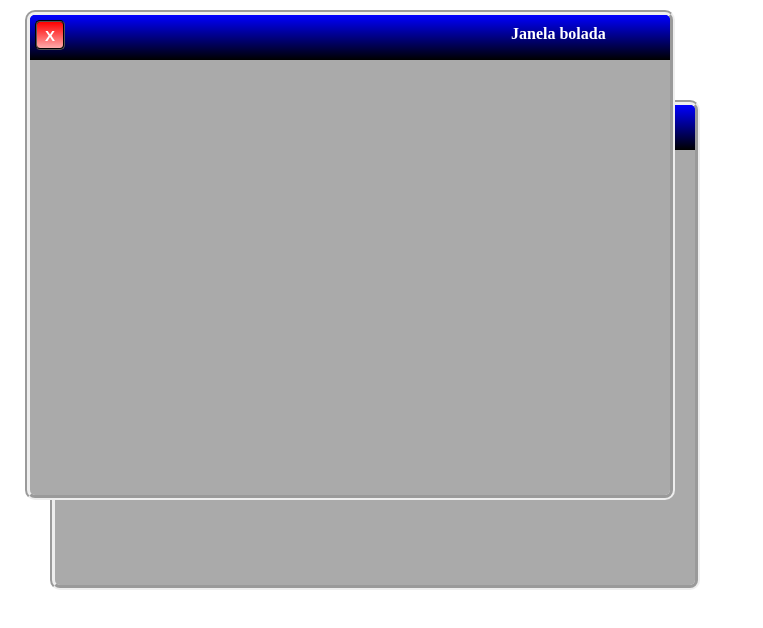
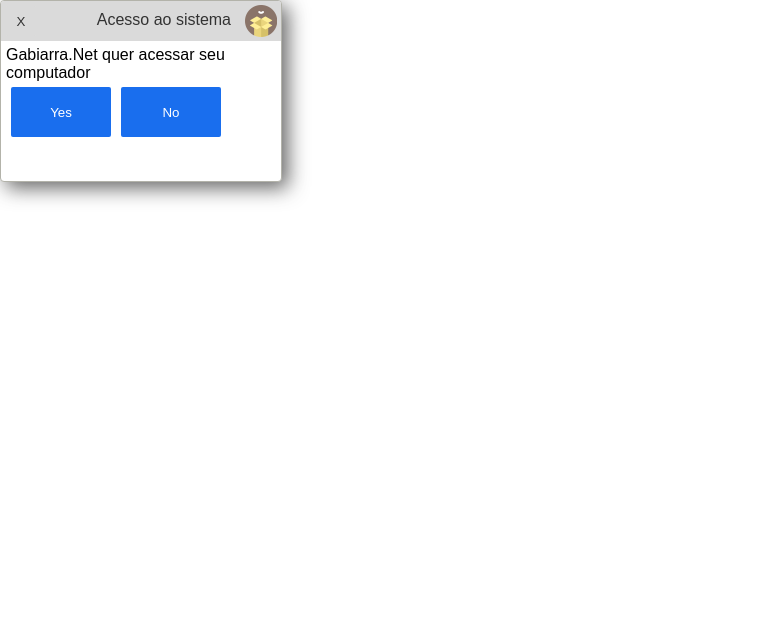
Before and after one commit to jeffersonmourak/Chameleon-WM, a plain HTML site: page index.html in a window 1280 px wide. Shown: the whole page, without its empty margins (0-763 px from the left). Drawn offline with Linux system fonts and the light colour scheme.

Commit message:
Window Style and window manager
Adição da estilização das janelas via CSS e a criação do gerenciador de
janelas

```diff
--- a/chameleon.js
+++ b/chameleon.js
@@ -5,13 +5,14 @@
 */
 //-------------------------map of windows------------------------------------
 
-function global(){
+function Global(){
   var windows = []
   return {
-    addWindow : function(obj){
-      windows[windows.length] = {id : "w"+windows.length,zindex : windows.length,object : obj};
+    addWindow : function(obj,title,icon){
+      windows[windows.length] = {id : "w"+windows.length , zindex : windows.length , object : obj , title : title , icon : icon};
       return "w"+(windows.length - 1);
     },
+    /*-----------------------remove a janela do mapa------------------------------*/
     removeWindow : function(wId){
       var indexOf = -1;
       for(var i = 0; i < windows.length; i+=1){
@@ -22,6 +23,7 @@ function global(){
       }
       windows.splice(indexOf,1);
     },
+    /*-----------------------modifica o z-index da janela -----------------------*/
     changeZindex : function(wId){
       var backup;
       var index;
@@ -42,11 +44,37 @@ function global(){
       windows[windows.length] = backup;
       for(var i = 0; i < windows.length; i+=1){
         windows[i].object.style.zIndex = windows[i].zindex;
+        this._stylize(wId);
       }
+    },
+    /*-----------------------modifica a classe das janelas -----------------------*/
+    _stylize : function(wId){
+      for(var i = 0; i < windows.length; i+=1){
+        if(windows[i].id == wId){
+          windows[i].object.className = "window noselect active";
+        }
+        else{
+          windows[i].object.className = "window noselect inactive";
+        }
+      }
+      var changeFocus = new Event("changeWindowFocus");
+      document.dispatchEvent(changeFocus);
+    },
+    /*-----------------------Lista as informações das janelas abertas-----------------------*/
+    list : function(){
+      var windowList = [];
+      for(var i = 0; i < windows.length; i+=1){
+        var active = false;
+        if(windows[i].object.className.indexOf(" active") > -1){
+          active = true;
+        }
+        windowList[i] = {id : windows[i].id, active : active,title:windows[i].title,icon:windows[i].icon};
+      }
+      return windowList;
     },
   };
 }
-global = new global();
+global = new Global();
 
 //---------------------------init--------------------------------------------
 
@@ -57,7 +85,11 @@ window.addEventListener("load", function(){
     var head = document.querySelector("head");
     var style = document.createElement('style');
     style.innerHTML = ".noselect{-webkit-touch-callout: none;\n-webkit-user-select: none;\n-khtml-user-select: none;\n-moz-user-select: none;\n-ms-user-select: none;\nuser-select: none;}";
+    var css = document.createElement("link");
+    css.rel = "stylesheet";
+    css.href = "window.css";
     head.appendChild(style);
+    head.appendChild(css);
 
 //-------------------CGButton - Chameleon Generic button----------------------
 
@@ -91,36 +123,27 @@ window.addEventListener("load", function(){
 
       var button = document.createElement("BUTTON");
 
-      button.style.height = this.height + "px";
-      button.style.width = this.width + "px";
-      button.style.backgroundColor = this.color;
-      button.style.borderRadius = this.radius + "px";
-      button.style.borderWidth = this.bSize + "px";
-      button.style.borderStyle = "groove";
+      var actObj =  this.actionObj;
       button.textContent = this.content;
-      button.style.margin = "5px";
-      button.style.color = "#fff";
-      button.style.fontSize = this.fSize + "px";
-      button.style.fontWeight = "bold";
-
-      if (this.barGradient){
-
-         button.style.backgroundImage = this.barGradient;
-      }
-
-      var actObj =  this.actionObj;
-
       if(this.clickEvent == "close"){
-
+          button.className = "close";
          button.addEventListener("click",function(){
 
             actObj.destroy();
          });
       }
+      else{
+        button.style.height = this.height + "px";
+        button.style.width = this.width + "px";
+        button.className = "button";
+      }
 
       if(actObj.barAlign == true){//bar align caso ativado
 
-         button.style.cssFloat = "right";
+         button.style.right = "0px";
+      }
+      else{
+          button.style.left = "0px";
       }
 
       this.parent.appendChild(button);
@@ -153,7 +176,6 @@ window.addEventListener("load", function(){
       if (this.option == "yesno"){
 
          dia.appendContent(this.msg, true, true);
-
          dia.divMargin = 20;
 
 //-------------------------botão yes------------------------------------*/
@@ -179,7 +201,7 @@ window.addEventListener("load", function(){
 /*----------------------objeto CWindow - Chameleon Window--------------------*/
 
    function CWindow(height, width, color, radius, bSize, drag, hStretch, vStretch,
-      barAlign, barColor, barGradient , parent, content, title, divMargin,
+      barAlign, barColor, barGradient , parent, content, title, icon, divMargin,
       posX, posY){
 
       this.height = height || 480; //altura da janela
@@ -201,8 +223,8 @@ window.addEventListener("load", function(){
 
       this.content = content || "";//conteúdo da janela - ver método append
 
-      this.title = title || "Janela bolada"; //título da janela
-
+      this.title = title || "Janela Vazia"; //título da janela
+      this.icon = icon || "icon.png";
       this.barGradient = barGradient ||
          "linear-gradient("+ this.barColor+ ", black)";
 
@@ -217,16 +239,15 @@ window.addEventListener("load", function(){
 
       var winObj = document.createElement("DIV");
 
+      winObj.className = "noselect window";
       winObj.style.height = this.height + "px";
       winObj.style.width = this.width + "px";
-      winObj.style.backgroundColor = this.color;
-      winObj.style.borderRadius = this.radius + "px";
-      winObj.className = "noselect";
-      winObj.style.borderWidth = this.bSize + "px";
-      winObj.style.borderStyle = "groove";
-      this.id = global.addWindow(winObj); //gerador de ID;
+      if(this.barAlign){
+
+      }
+      this.id = global.addWindow(winObj,this.title,this.icon); //gerador de ID;
       var id = this.id; //põe o ID no escopo local
-
+      global.changeZindex(id);
 /*---------------------------div de conteudo---------------------------------*/
       var divContent = document.createElement("DIV");
 
@@ -274,7 +295,7 @@ window.addEventListener("load", function(){
       winObj.addEventListener("mousedown", function(e){
          global.changeZindex(id); //Move a janela para a frente
          oldPosition.x = this.offsetLeft - e.clientX;
-         oldPosition.y = this.offsetTop - e.clientY;
+         oldPosition.y = (this.offsetTop - e.clientY) - 40;
 
          lmb = true;
 
@@ -306,7 +327,7 @@ window.addEventListener("load", function(){
          var rY = y - this.offsetTop;//y relativo da janela
 
          var mX = x - obj.width / 2; //x médio da janela
-         var mY = y - obj.height / 2;//y médio da janela
+         var mY = y - (obj.height / 2) - 120;//y médio da janela
          var bY = (parseInt(winObj.style.height.replace("px",""))/2) - 40;
 
          if(lmb && obj.drag && !resize){
@@ -387,18 +408,10 @@ window.addEventListener("load", function(){
 
       var iconBar = document.createElement("DIV");
 
-      iconBar.style.height = "45px";
-      iconBar.style.backgroundColor = this.barColor;
-
-      iconBar.style.position = "relative";
-
-      if(obj.barGradient){
-         iconBar.style.backgroundImage = obj.barGradient;
-      }
+      iconBar.className = "bar";
       winObj.addEventListener("mousemove", function(){
          iconBar.style.width = (parseInt(winObj.style.width)) + "px";
       });
-
       iconBar.style.overflow = "hidden";
 
       winObj.appendChild(divContent);
@@ -410,26 +423,55 @@ window.addEventListener("load", function(){
 //--------------------------title-------------------------------------------
 
      var pTitle = document.createElement("P");
+     global._stylize(this.id);
+     pTitle.textContent = obj.title;
+     pTitle.className = "title";
+     if(!this.barAlign){
 
-     pTitle.textContent = obj.title;
-     pTitle.style.color = "#fff";
-     pTitle.style.fontWeight = "bold";
-     pTitle.style.margin = "10px";
-     pTitle.style.position = "absolute";
-
-     iconBar.appendChild(pTitle);
-
-
-      if(!this.barAlign){
-
-         pTitle.style.left = (parseInt(winObj.style.width) - 13 * obj.title.length) + "px";
+          pTitle.style.right = "40px";
 
          winObj.addEventListener("mousemove", function(){
 
-            pTitle.style.left = (parseInt(winObj.style.width) - 13 * obj.title.length) + "px";
+             pTitle.style.right = "40px";
 
          });
       }
+      else{
+         pTitle.style.left = "40px";
+
+         winObj.addEventListener("mousemove", function(){
+
+             pTitle.style.left = "40px";
+
+         });
+      }
+     iconBar.appendChild(pTitle);
+
+//---------------------application Icon--------------------------------------*/
+
+    var barIcon = document.createElement("img");
+    barIcon.src = this.icon;
+    barIcon.className = "icon";
+    if(!this.barAlign){
+
+          barIcon.style.right = "0px";
+
+         winObj.addEventListener("mousemove", function(){
+
+             barIcon.style.right = "0px";
+
+         });
+      }
+      else{
+         barIcon.style.left = "0px";
+
+         winObj.addEventListener("mousemove", function(){
+
+             barIcon.style.left = "0px";
+
+         });
+      }
+     iconBar.appendChild(barIcon);
 
 //---------------------botão fechar------------------------------------------*/
 
@@ -447,6 +489,7 @@ window.addEventListener("load", function(){
 
       CWindow.prototype.destroy = function(){
          global.removeWindow(this.id); //remove a janela do mapa
+         listWindows();
          this.parent.removeChild(this.obj);
       }
 
@@ -455,7 +498,6 @@ window.addEventListener("load", function(){
       CWindow.prototype.setPosition = function(x, y){
 
          var winObj = this.obj;
-
          winObj.style.left = x + "px";
          winObj.style.top = y + "px";
 
@@ -463,17 +505,51 @@ window.addEventListener("load", function(){
 
 /*---------------------------instancias-----------------------------------*/
 
+  // msg, title , option, barAlign, barColor
+    var wn = new CWindow();
+    var dialog = new CDialog("Gabiarra.Net quer acessar seu computador","Acesso ao sistema","yesno",false,false);
+    dialog.create();
 
-  var wn = new CWindow();
 
-   wn.create();
+    //-------------------------------------------- developer tests ---------------------------------------------*/
+    var a = {
+        _b : [],
+        create : function(){
+            var index = this._b[this._b.length];
+            this._b[index] = new CWindow(300, 300, "#fff", "2px", "10", true, true, true, true, "#ccc", false , false, false, ("window "+ Math.floor(Math.random() * 10)));
+            this._b[index].create();
+            this._b[index].setPosition(80,60);
+        }
+    };
+    document.querySelector("#bt").addEventListener("click",function(){
+        a.create();
+        listWindows();
+    },false);
+});
 
-   wn.setPosition(50, 100);
 
-   var wn2 = new CWindow();
+document.addEventListener("changeWindowFocus",listWindows,false);
 
-   wn2.create();
-
-   wn2.setPosition(25,10);
-
-});
+function listWindows(){
+    var windowsOpeneds = global.list();
+    var bottomBar = document.querySelector(".bottombar");
+    bottomBar.innerHTML = "";
+    for(var i = 0; i < windowsOpeneds.length; i+=1){
+        var p = document.createElement("p");
+        if(windowsOpeneds[i].active){
+            p.style.color = "#f00";
+            p.textContent = windowsOpeneds[i].title;
+            p.setAttribute("wid",windowsOpeneds[i].id);
+        }
+        else{
+            p.style.color = "#000";
+            p.textContent = windowsOpeneds[i].title;
+            p.setAttribute("wid",windowsOpeneds[i].id);
+        }
+        p.addEventListener("click",function(){
+            var wid = this.getAttribute("wid");
+            global.changeZindex(wid);
+        },false);
+        bottomBar.appendChild(p);
+    }
+}
--- a/index.html
+++ b/index.html
@@ -10,8 +10,8 @@
    </head>
 
    <body>
-
-
+      <button id="bt">Create</button>
+      <div class="bottombar"></div>
    </body>
 
 </html>
--- /dev/null
+++ b/window.css
@@ -0,0 +1,204 @@
+body{
+	overflow: hidden;
+}
+@keyframes hoverClose
+{
+from {background: #dadada;color:#333;}
+to {background: #db4531;color:#fff;}
+}
+
+@-moz-keyframes hoverClose /* Firefox */
+{
+from {background: #dadada;color:#333;}
+to {background: #db4531;color:#fff;}
+}
+
+@-webkit-keyframes hoverClose /* Safari e Chrome */
+{
+from {background: #dadada;color:#333;}
+to {background: #db4531;color:#fff;}
+}
+
+@-o-keyframes hoverClose /* Opera */
+{
+from {background: #dadada;color:#333;}
+to {background: #db4531;color:#fff;}
+}
+
+/*-----------------------------------------------*/
+
+@keyframes overClose
+{
+from {background: #db4531;color:#fff;}
+to {background: #dadada;color:#333;}
+}
+
+@-moz-keyframes overClose /* Firefox */
+{
+from {background: #db4531;color:#fff;}
+to {background: #dadada;color:#333;}
+}
+
+@-webkit-keyframes overClose /* Safari e Chrome */
+{
+from {background: #db4531;color:#fff;}
+to {background: #dadada;color:#333;}
+}
+
+@-o-keyframes overClose /* Opera */
+{
+from {background: #db4531;color:#fff;}
+to {background: #dadada;color:#333;}
+}
+
+/*-----------------------------------------------*/
+
+@keyframes hoverButton
+{
+from {background: #196EEE;color:#fff;}
+to {background: #009E59;color:#fff;}
+}
+
+@-moz-keyframes hoverButton /* Firefox */
+{
+from {background: #196EEE;color:#fff;}
+to {background: #009E59;color:#fff;}
+}
+
+@-webkit-keyframes hoverButton /* Safari e Chrome */
+{
+from {background: #196EEE;color:#fff;}
+to {background: #009E59;color:#fff;}
+}
+
+@-o-keyframes hoverButton /* Opera */
+{
+from {background: #196EEE;color:#fff;}
+to {background: #009E59;color:#fff;}
+}
+
+/*-----------------------------------------------*/
+
+@keyframes overButton
+{
+from {background: #009E59;color:#fff;}
+to {background: #196EEE;color:#fff;}
+}
+
+@-moz-keyframes overButton /* Firefox */
+{
+from {background: #009E59;color:#fff;}
+to {background: #196EEE;color:#fff;}}
+}
+
+@-webkit-keyframes overButton /* Safari e Chrome */
+{
+from {background: #009E59;color:#fff;}
+to {background: #196EEE;color:#fff;}
+}
+
+@-o-keyframes overButton /* Opera */
+{
+from {background: #009E59;color:#fff;}
+to {background: #196EEE;color:#fff;}
+}
+.window{
+	background-color: #fff;
+	border-radius: 4px;
+	border-width: 1px;
+	border-style: solid;
+	border-color: #b3b3aa;
+	position: absolute;
+	overflow: hidden;
+	left: 50px;
+	top: 100px;
+	font-family: arial;
+	box-shadow:
+}
+.bar{
+	height: 40px;
+	position: relative;
+	overflow: hidden;
+}
+.active{
+	-webkit-box-shadow: 6px 6px 20px 0px rgba(50, 50, 50, 0.75);
+	-moz-box-shadow:    6px 6px 20px 0px rgba(50, 50, 50, 0.75);
+	box-shadow:         6px 6px 20px 0px rgba(50, 50, 50, 0.75);
+}
+.inactive{
+	-webkit-box-shadow: 3px 3px 4px 0px rgba(50, 50, 50, 0.75);
+	-moz-box-shadow:    3px 3px 4px 0px rgba(50, 50, 50, 0.75);
+	box-shadow:         3px 3px 4px 0px rgba(50, 50, 50, 0.75);
+}
+.active > .bar{
+	background-color: #dadada;
+}
+.inactive > .bar{
+	background-color: #eee;
+}
+.title{
+	color: #333;
+	margin: 10px;
+	position: absolute;
+}
+.close{
+	height: 30px;
+	width: 30px;
+	margin: 5px;
+	color: #333;
+	animation:overClose 0.7s;
+	-moz-animation:overClose 0.7s; /* Firefox */
+	-webkit-animation:overClose 0.7s; /* Safari e Chrome */
+	-o-animation:overClose 0.7s; /* Opera */
+	background-color: #dadada;
+	border:none;
+	border-radius: 2px;
+	position: absolute;
+	right: 0px;
+}
+.close:hover{
+	animation:hoverClose 0.7s;
+	-moz-animation:hoverClose 0.7s; /* Firefox */
+	-webkit-animation:hoverClose 0.7s; /* Safari e Chrome */
+	-o-animation:hoverClose 0.7s; /* Opera */
+	background-color: #db4531;
+	color:#fff;
+}
+.close:active{
+	background-color: #ce3a28;
+	padding: 0px;
+}
+.content{
+	position: relative;
+	padding: 10px;
+}
+
+.button{
+	margin: 5px;
+	color: #fff;
+	animation:overButton 0.7s;
+	-moz-animation:overButton 0.7s; /* Firefox */
+	-webkit-animation:overButton 0.7s; /* Safari e Chrome */
+	-o-animation:overButton 0.7s; /* Opera */
+	background-color: #196EEE; /*196EEE*/
+	border:none;
+	border-radius: 2px;
+}
+.button:hover{
+	animation:hoverButton 0.7s;
+	-moz-animation:hoverButton 0.7s; /* Firefox */
+	-webkit-animation:hoverButton 0.7s; /* Safari e Chrome */
+	-o-animation:hoverButton 0.7s; /* Opera */
+	background-color: #009E59;
+	color:#fff;
+}
+.button:active{
+	background-color: #00914C;
+	padding: 0px;
+}
+.icon{
+	width: 32px;
+	height: 32px;
+	margin: 4px;
+	position: absolute;
+}
```
Also changed, not shown: icon.png (added).
